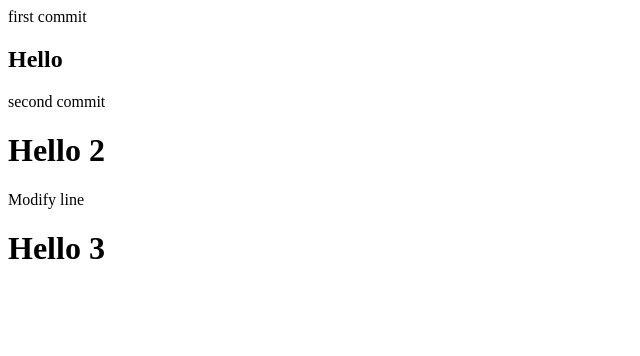
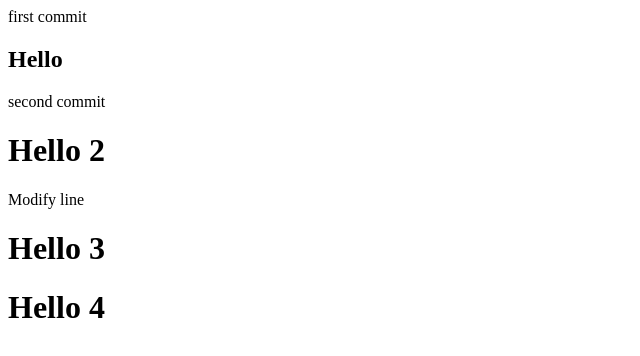
Before and after one commit to yuposse/Hello-test, a plain HTML site: page index.html in a window 1280 px wide. Shown: the whole page, without its empty margins (0-640 px from the left). Drawn offline with Linux system fonts and the light colour scheme.

Commit message:
fourth commit

```diff
--- a/index.html
+++ b/index.html
@@ -12,5 +12,6 @@
             Modify line
             <h1>Hello 3</h1>
 
+            <h1> Hello 4</h1>
         </body>
 </html>
```
